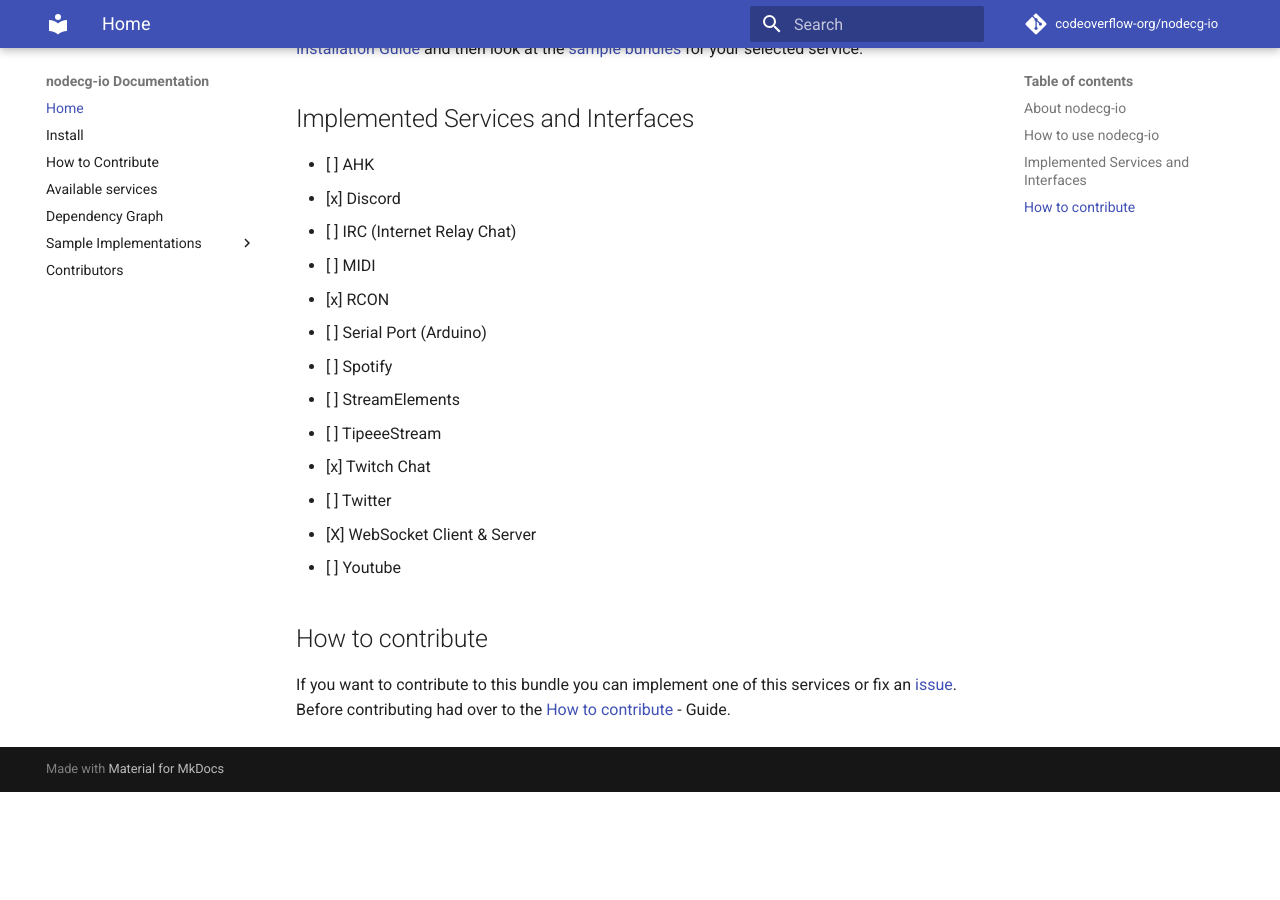
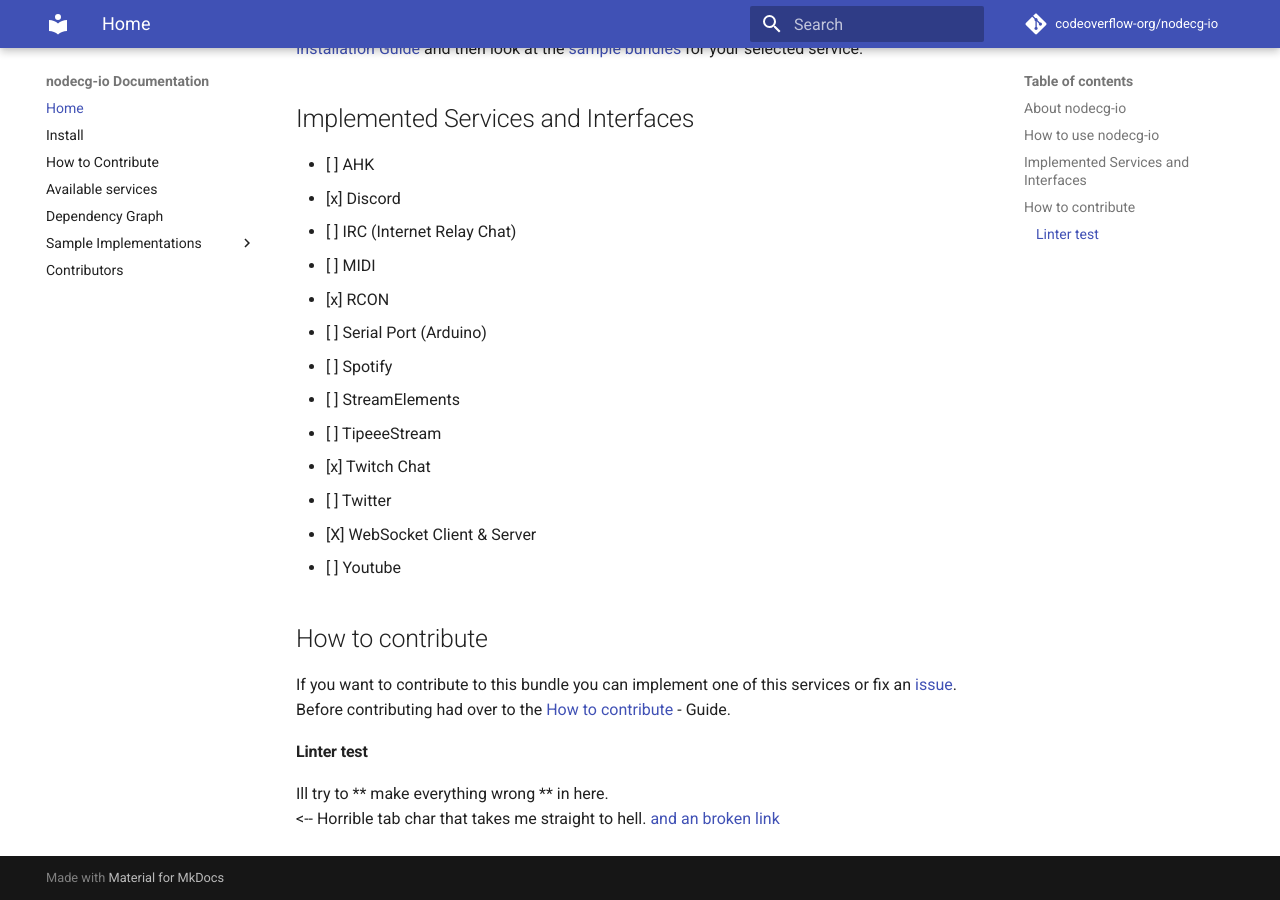
Before and after one commit to codeoverflow-org/nodecg-io-docs, an MkDocs documentation site: the page built from docs/index.md, in a window 1280 px wide and 900 px high, scrolled down 618 px. Built offline with MkDocs 1.6.1 and Material for MkDocs 9.7.7, drawn with Linux system fonts in a browser that asks for light colours; comment, search, counter and statistics services are not loaded; before the commit the page ends 1410 px from its top, so only the background shows below that.

Commit message:
Test commit

```diff
--- a/docs/index.md
+++ b/docs/index.md
@@ -36,3 +36,8 @@
 
 ## How to contribute
  If you want to contribute to this bundle you can implement one of this services or fix an [issue](https://github.com/codeoverflow-org/nodecg-io/issues). Before contributing had over to the [How to contribute](contribute.md) - Guide.
+
+#### Linter test ####
+Ill try to ** make everything wrong ** in here.
+	<-- Horrible tab char that takes me straight to hell.
+[and an broken link]()
```
